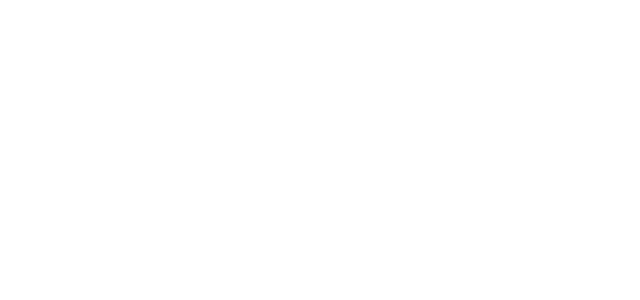
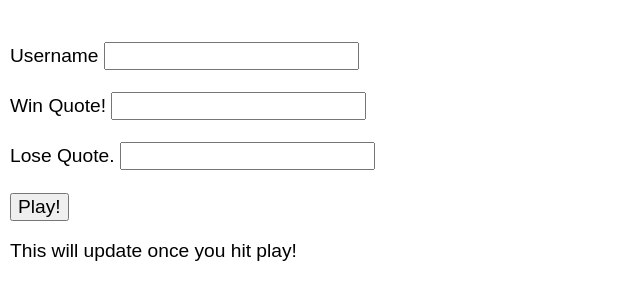
Before and after one commit to swic-cis-177/mt-project-RyanSettles, a website: page index.html in a window 1280 px wide. Shown: the whole page, without its empty margins (0-640 px from the left). Drawn offline with nearby package versions, Linux system fonts and the light colour scheme.

Commit message:
Making some progress

```diff
--- a/index.html
+++ b/index.html
@@ -12,8 +12,37 @@
 
     <!-- TODO: Update '<title>'. -->
     <title>Document</title>
+    <style>
+      body{
+        padding-left: 10px;
+        padding-top: 20px;
+        font-size: 1.2em;
+        font-family: Arial, Helvetica, sans-serif;
+      }
+    </style>
   </head>
   <body>
+    <div id="app">
+      <form action = "#">
+        <br>
+        <label for ="username">Username</label>
+        <input type ="text" id ="Username" />
+      </div>
+      <br>
+        <label for="winQuote">Win Quote!</label>
+        <input type ="text" id ="winQuote" />
+    </div>
+    <br>
+    <br>
+        <label for="loseQuote">Lose Quote.</label>
+        <input type ="text" id ="loseQuote" />
+        <br>
+  </div>
+  <br>
+        <button>Play!</button>
+      </form>
+      <p>This will update once you hit play!</p>
+    </div>
     <!-- 'Connect' JS to this HTML file. -->
     <script src="./scripts.js"></script>
   </body>
```
